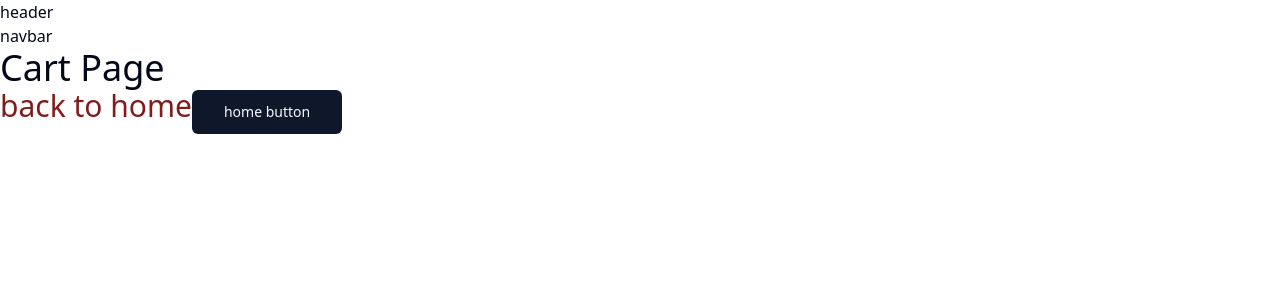
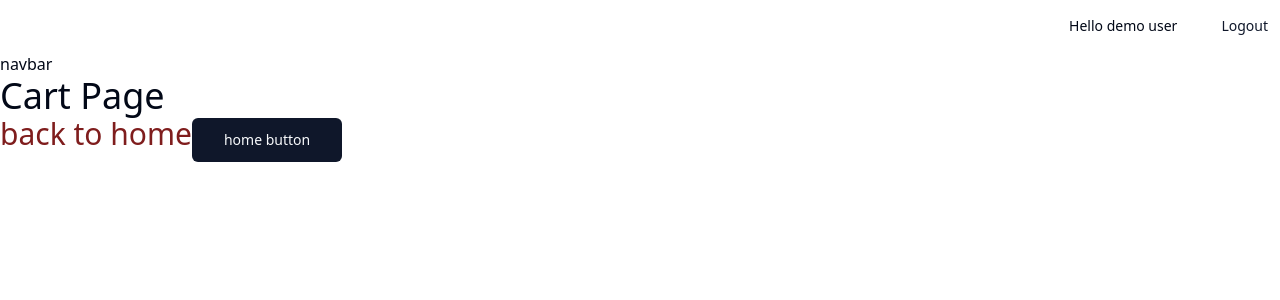
Before and after one commit to danielOuattara/Typescript_John_Smilga_Udemy, a React (Vite) app in the folder 05_Comfy_Sloth_Store_App/: page /cart in a window 1280 px wide. Shown: the top 300 px of the page. Built offline with nearby package versions, Linux system fonts and the light colour scheme.

Commit message:
05: Comfy Sloth Store App: setup Header

```diff
--- /dev/null
+++ b/05_Comfy_Sloth_Store_App/src/components/Header.tsx
@@ -0,0 +1,37 @@
+import { useState } from "react";
+import { Link, useNavigate } from "react-router-dom";
+import { Button } from "./ui/button";
+
+export default function Header() {
+  const navigate = useNavigate();
+  const [user, setUser] = useState<string | null>("demo user");
+
+  const handleLogout = () => {
+    navigate("/");
+    setUser(null);
+  };
+
+  return (
+    <header>
+      <div className="align-element flex justify-center sm:justify-end py-2">
+        {user ? (
+          <div className="flex gap-x-2 sm:gap-x-8 items-center">
+            <p className="text-xs sm:text-sm">Hello {user}</p>
+            <Button variant={"link"} size={"sm"} onClick={handleLogout}>
+              Logout
+            </Button>
+          </div>
+        ) : (
+          <div className="flex gap-x-6 justify-center items-center mr-4">
+            <Button asChild variant={"link"} size={"sm"}>
+              <Link to={"login"}>Sign in / Guest</Link>
+            </Button>
+            <Button asChild variant={"link"} size={"sm"}>
+              <Link to={"register"}>Register</Link>
+            </Button>
+          </div>
+        )}
+      </div>
+    </header>
+  );
+}
--- /dev/null
+++ b/05_Comfy_Sloth_Store_App/src/components/index.tsx
@@ -0,0 +1 @@
+export { default as Header } from "./Header";
--- a/05_Comfy_Sloth_Store_App/src/pages/HomeLayout.tsx
+++ b/05_Comfy_Sloth_Store_App/src/pages/HomeLayout.tsx
@@ -1,9 +1,10 @@
+import { Header } from "@/components";
 import { Outlet } from "react-router-dom";
 
 export default function HomeLayout() {
   return (
     <>
-      <header> header</header>
+      <Header />
       <nav>navbar</nav>
       <Outlet />
     </>
```
